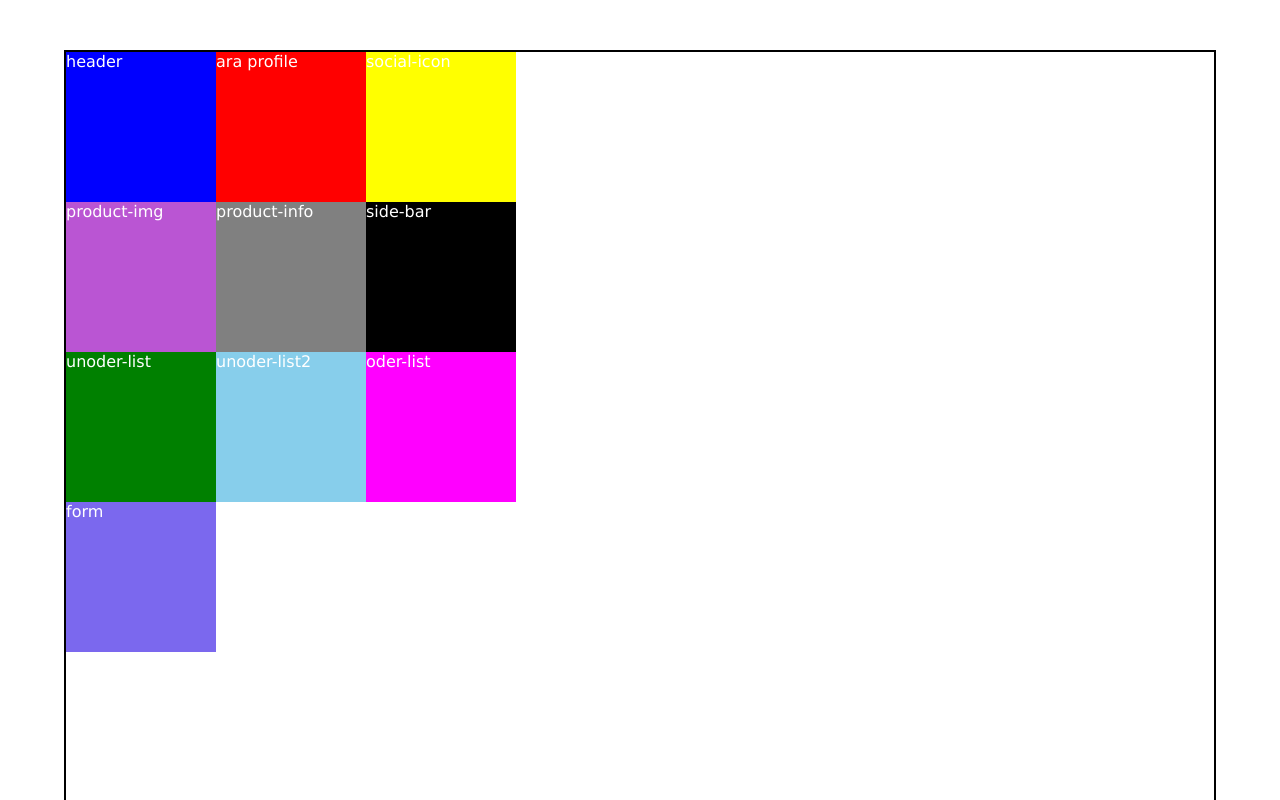
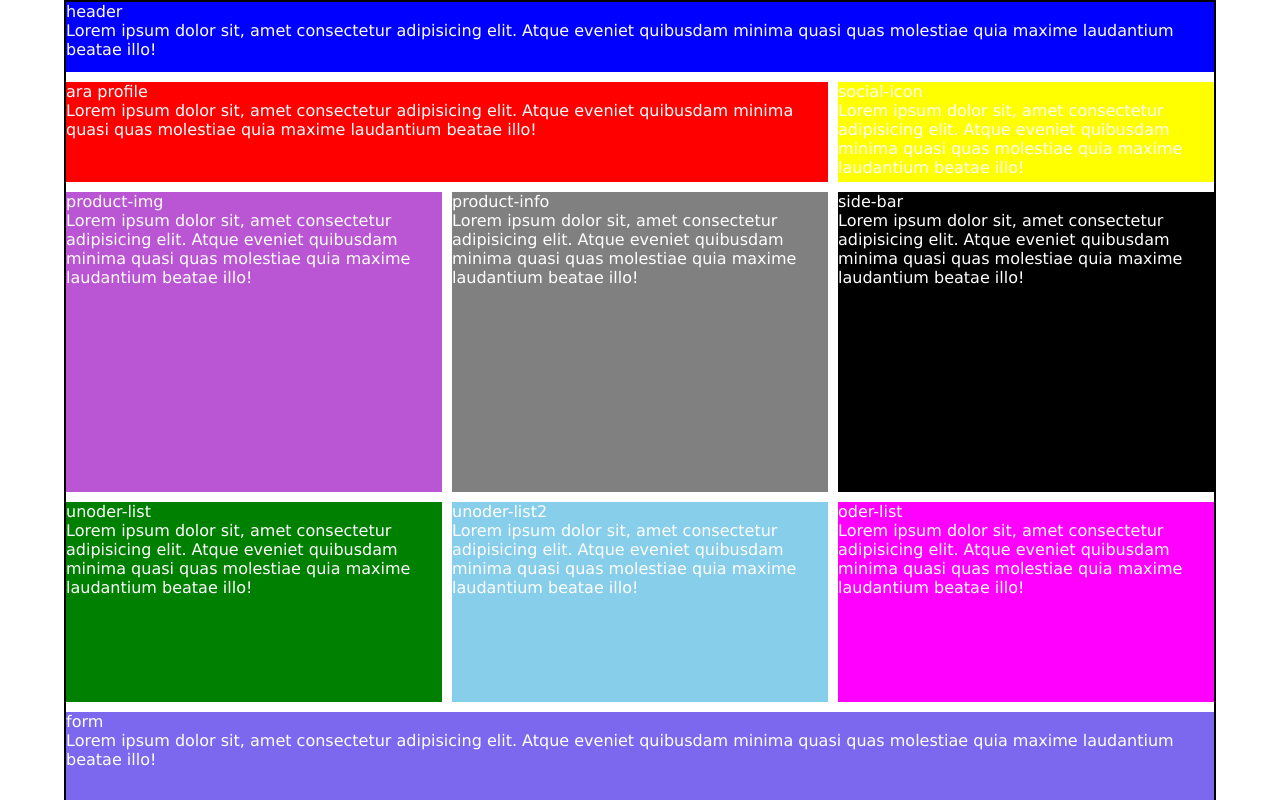
Before and after one commit to naeemali321123/Assignment01, a plain HTML site: page index.html in a window 1280 px wide. Shown: the top 800 px of the page. Drawn offline with Linux system fonts and the light colour scheme.

Commit message:
16-11-21 in office

```diff
--- a/css/styles.css
+++ b/css/styles.css
@@ -9,14 +9,24 @@
 main{
     border: 2px solid black;
     width: 90%;
-    margin: 50px auto;
+    margin: auto;
     color: white;
     display: grid;
-    grid-template-rows: 150px 150px 150px 150px 150px;
-    grid-template-columns: 150px 150px 150px;
+    grid-template-rows: 70px 100px 300px 200px 500px;
+    grid-template-columns: repeat(3, 1fr);
+    grid-template-columns: repeat(auto-fit, minmax(350px, 1fr));
+    grid-gap: 10px;
+    align-items: stretch;
+    justify-items: st;
 }
-#header-img{background-color: blue;}
-#Ara-profile{background-color: red;}
+#header-img{
+    background-color: blue;
+    grid-column: 1/-1;
+}
+#Ara-profile{
+    background-color: red;
+    grid-column: 1/3;
+}
 #social-icon{background-color: yellow;}
 #product-img{background-color: mediumorchid;}
 #product-info{background-color: gray;}
@@ -24,7 +34,10 @@ main{
 #unoder-list{background-color: green;}
 #unoder-list2{background-color: skyblue;}
 #oder-list{background-color: fuchsia;}
-#form{background-color: mediumslateblue;}
+#form{
+    background-color: mediumslateblue;
+    grid-column: 1/-1;
+}
 
 
 /* #bg-img{
--- a/index.html
+++ b/index.html
@@ -14,16 +14,56 @@
 <body>
     <!-- header -->
     <main>
-        <div id="header-img">header</div>
-        <div id="Ara-profile">ara profile</div>
-        <div id="social-icon">social-icon</div>
-        <div id="product-img">product-img</div>
-        <div id="product-info">product-info</div>
-        <div id="side-bar">side-bar</div>
-        <div id="unoder-list">unoder-list</div>
-        <div id="unoder-list2">unoder-list2</div>
-        <div id="oder-list">oder-list</div>
-        <div id="form">form</div>
+        <div id="header-img">header
+            <p>
+                Lorem ipsum dolor sit, amet consectetur adipisicing elit. Atque eveniet quibusdam minima quasi quas molestiae quia maxime laudantium beatae illo!
+            </p>
+        </div>
+        <div id="Ara-profile">ara profile
+            <p>
+                Lorem ipsum dolor sit, amet consectetur adipisicing elit. Atque eveniet quibusdam minima quasi quas molestiae quia maxime laudantium beatae illo!
+            </p>
+        </div>
+        <div id="social-icon">social-icon
+            <p>
+                Lorem ipsum dolor sit, amet consectetur adipisicing elit. Atque eveniet quibusdam minima quasi quas molestiae quia maxime laudantium beatae illo!
+            </p>
+        </div>
+        <div id="product-img">product-img
+            <p>
+                Lorem ipsum dolor sit, amet consectetur adipisicing elit. Atque eveniet quibusdam minima quasi quas molestiae quia maxime laudantium beatae illo!
+            </p>
+        </div>
+        <div id="product-info">product-info
+            <p>
+                Lorem ipsum dolor sit, amet consectetur adipisicing elit. Atque eveniet quibusdam minima quasi quas molestiae quia maxime laudantium beatae illo!
+            </p>
+        </div>
+        <div id="side-bar">side-bar
+            <p>
+                Lorem ipsum dolor sit, amet consectetur adipisicing elit. Atque eveniet quibusdam minima quasi quas molestiae quia maxime laudantium beatae illo!
+            </p>
+        </div>
+        <div id="unoder-list">unoder-list
+            <p>
+                Lorem ipsum dolor sit, amet consectetur adipisicing elit. Atque eveniet quibusdam minima quasi quas molestiae quia maxime laudantium beatae illo!
+            </p>
+        </div>
+        <div id="unoder-list2">unoder-list2
+            <p>
+                Lorem ipsum dolor sit, amet consectetur adipisicing elit. Atque eveniet quibusdam minima quasi quas molestiae quia maxime laudantium beatae illo!
+            </p>
+        </div>
+        <div id="oder-list">oder-list
+            <p>
+                Lorem ipsum dolor sit, amet consectetur adipisicing elit. Atque eveniet quibusdam minima quasi quas molestiae quia maxime laudantium beatae illo!
+            </p>
+        </div>
+        <div id="form">form
+            <p>
+                Lorem ipsum dolor sit, amet consectetur adipisicing elit. Atque eveniet quibusdam minima quasi quas molestiae quia maxime laudantium beatae illo!
+            </p>
+        </div>
     </main>
 
     <!-- <header>
```
